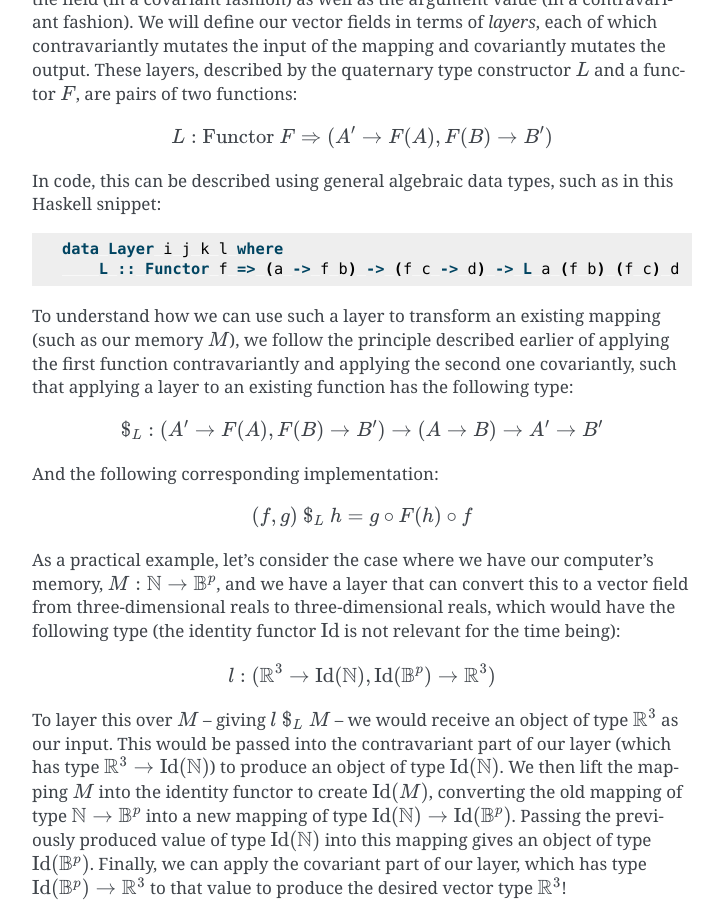
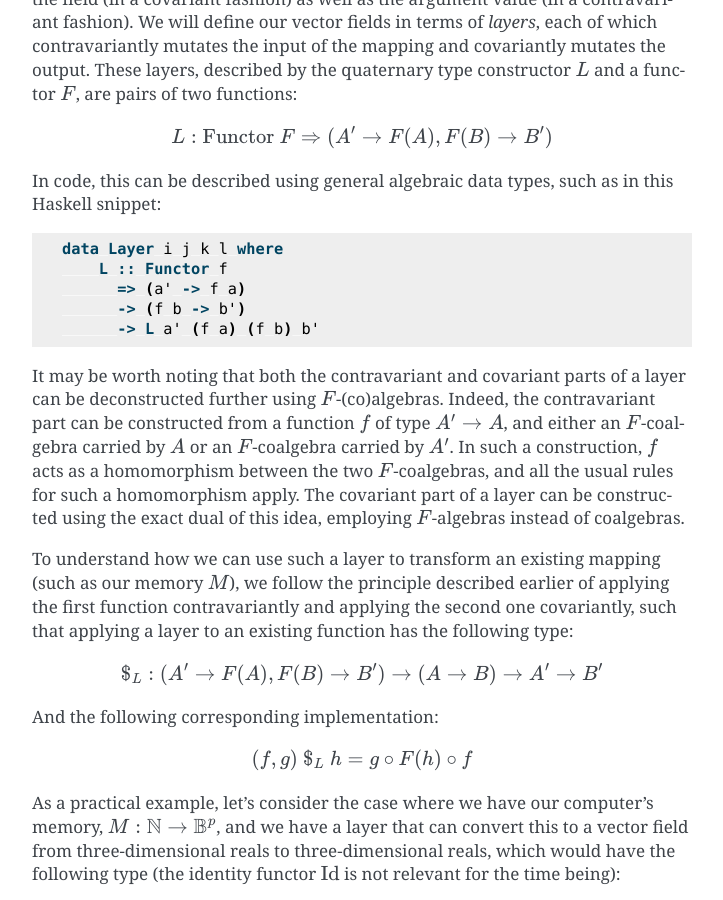
Before and after one commit to acts-project/covfie, a Sphinx documentation site: the page built from docs/user/design.rst, in a window 1280 px wide and 900 px high, scrolled down 2643 px. Shown: the whole window, without its empty margins (388-1111 px from the left). Built offline with Sphinx 7.4.7, drawn with Linux system fonts in a browser that asks for light colours; some of the changed text lies outside the part shown.

Commit message:
Add F-(co)algebra construction to docs
The way layers work in covfie is quite nicely modelled using F-algebras
and F-coalgebras, which I think deserves a mention.

```diff
--- a/docs/user/design.rst
+++ b/docs/user/design.rst
@@ -136,7 +136,20 @@ this Haskell snippet:
 .. code-block:: haskell
 
     data Layer i j k l where
-        L :: Functor f => (a -> f b) -> (f c -> d) -> L a (f b) (f c) d
+        L :: Functor f
+          => (a' -> f a)
+          -> (f b -> b')
+          -> L a' (f a) (f b) b'
+
+It may be worth noting that both the contravariant and covariant parts of a
+layer can be deconstructed further using :math:`F`-(co)algebras. Indeed, the
+contravariant part can be constructed from a function :math:`f` of type
+:math:`A' \to A`, and either an :math:`F`-coalgebra carried by :math:`A` or an
+:math:`F`-coalgebra carried by :math:`A'`. In such a construction, :math:`f`
+acts as a homomorphism between the two :math:`F`-coalgebras, and all the usual
+rules for such a homomorphism apply. The covariant part of a layer can be
+constructed using the exact dual of this idea, employing :math:`F`-algebras
+instead of coalgebras.
 
 To understand how we can use such a layer to transform an existing mapping
 (such as our memory :math:`M`), we follow the principle described earlier of
@@ -305,7 +318,7 @@ because it is the first layer that does not employ the identity functor.
 Rather, the type of this layer is the following:
 
 .. math::
-    l_3 : \left(\mathbb{N}^3 \to \mathrm{Maybe}(\mathbb{N^3}), \mathrm{Maybe}(\mathbb{R}^3) \to \mathbb{R}^3\right)
+    l_3 : \left(\mathbb{N}^3 \to \mathrm{Maybe}(\mathbb{N} ^3), \mathrm{Maybe}(\mathbb{R}^3) \to \mathbb{R}^3\right)
 
 Intuitively, if the requested coordinate lies inside of our mapping, the
 contravariant side of this layer will produce an extant value, and the
```
